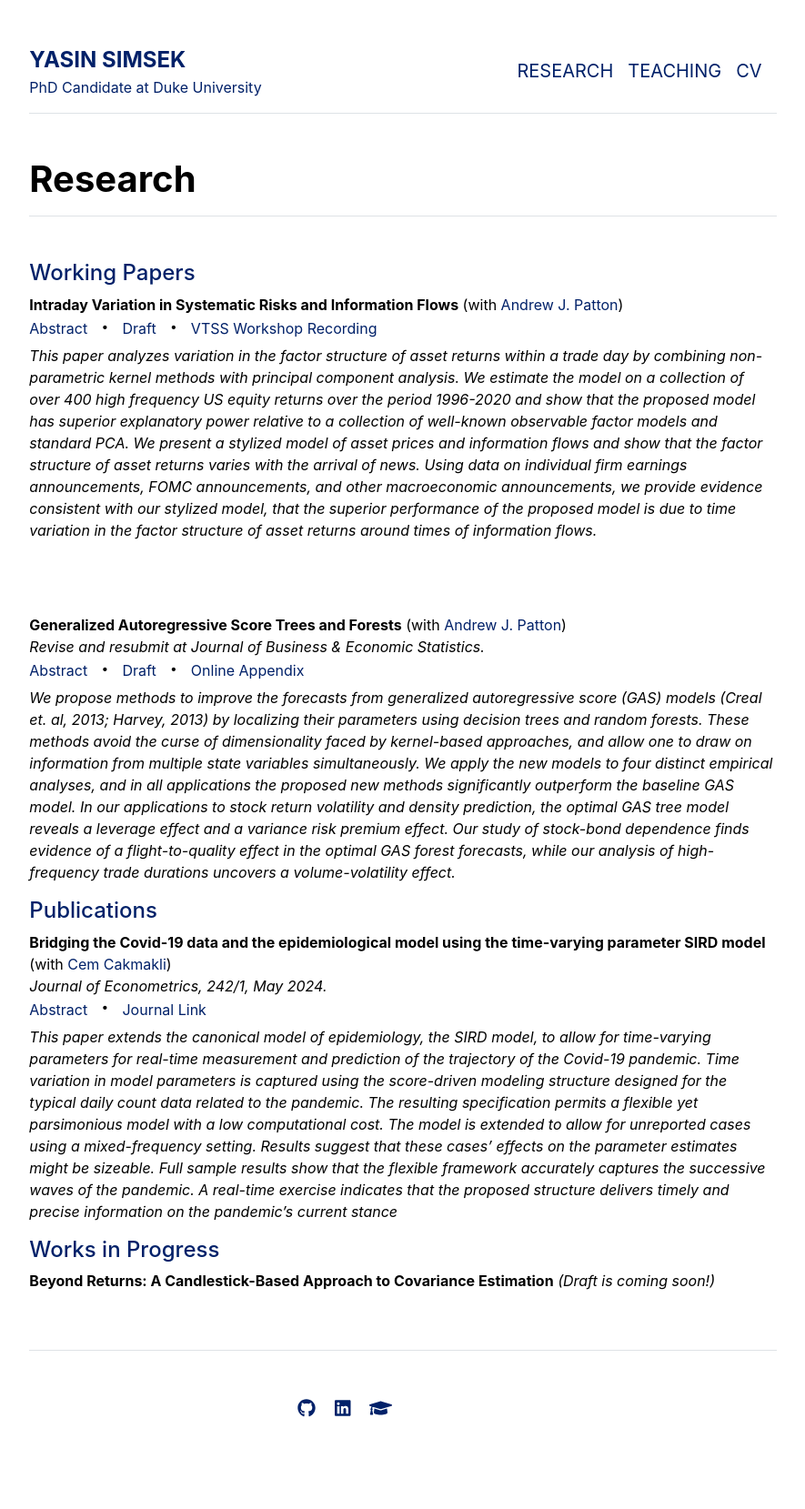
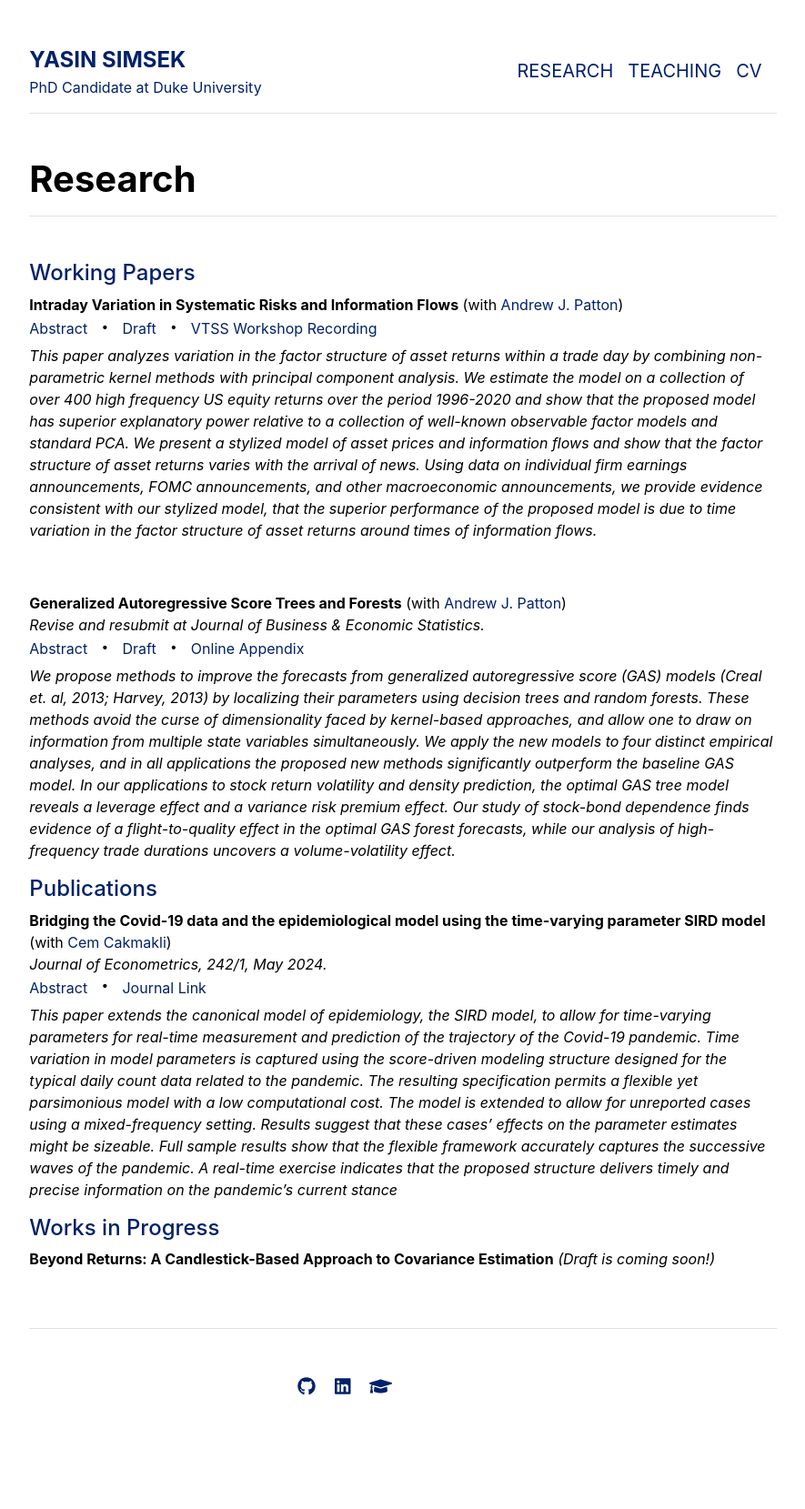
Before and after one commit to yasin-simsek/yasin-simsek.github.io, a Jekyll site: the page built from research.md, in a window 1280 px wide. Shown: the whole page at 91% size, without its empty margins (197-1082 px from the left). Built offline with Jekyll 4.4.1, drawn with Linux system fonts in a browser that asks for light colours; after the commit the page ends 1635 px from its top, so only the background shows below that.

```diff
--- a/research.md
+++ b/research.md
@@ -71,8 +71,6 @@ title: "Research"
 <span class="abstract-content"> *This paper analyzes variation in the factor structure of asset returns within a trade day by combining non-parametric kernel methods with principal component analysis. We estimate the model on a collection of over 400 high frequency US equity returns over the period 1996-2020 and show that the proposed model has superior explanatory power relative to a collection of well-known observable factor models and standard PCA. We present a stylized model of asset prices and information flows and show that the factor structure of asset returns varies with the arrival of news. Using data on individual firm earnings announcements, FOMC announcements, and other macroeconomic announcements, we provide evidence consistent with our stylized model, that the superior performance of the proposed model is due to time variation in the factor structure of asset returns around times of information flows.*</span>
 
 <br> <!-- Adds an empty line -->
-<br> <!-- Adds an empty line -->
-
 
 **Generalized Autoregressive Score Trees and Forests**
 (with <a href="https://public.econ.duke.edu/~ap172/" class="no-underline">Andrew J. Patton</a>)
```
